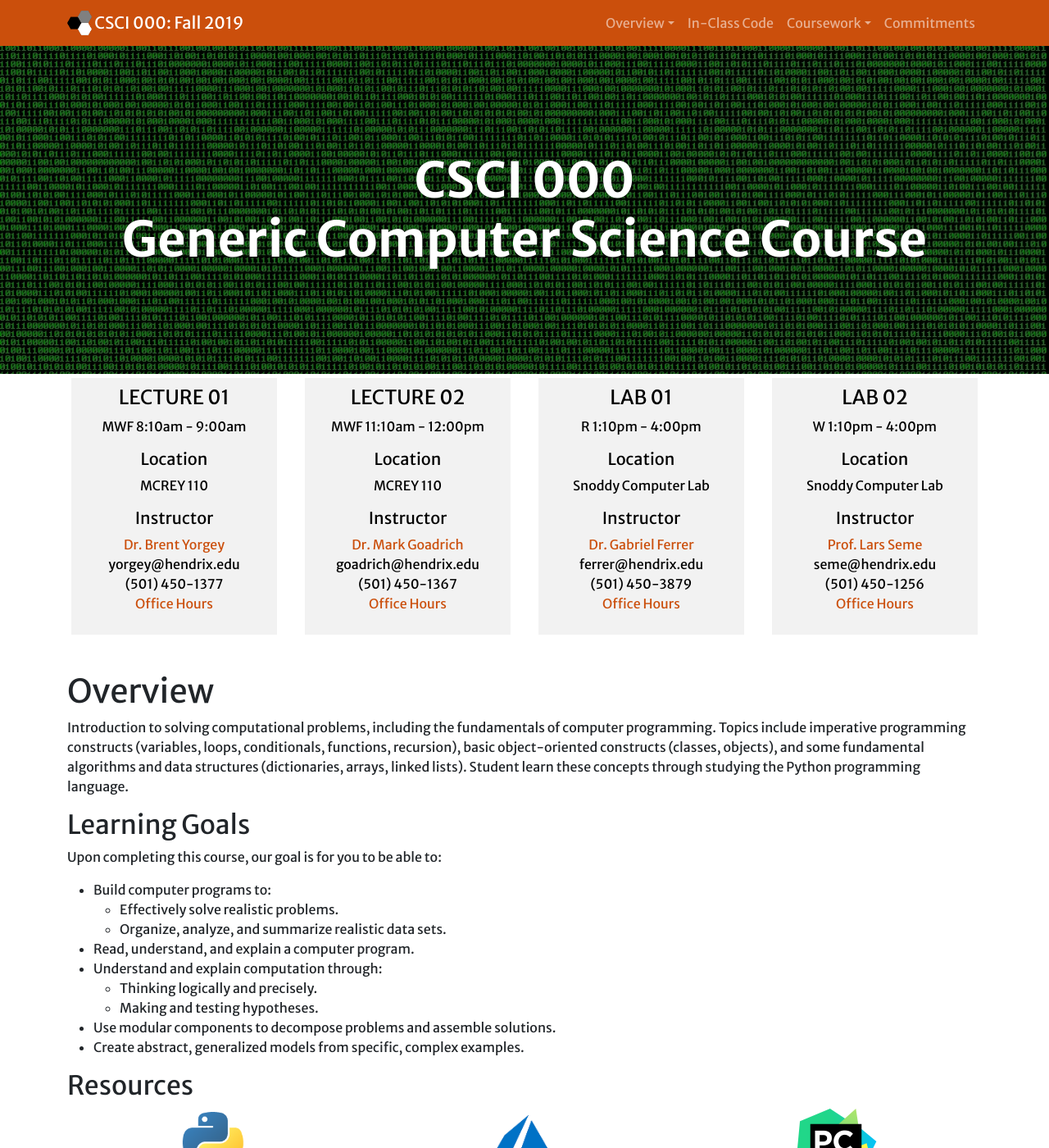
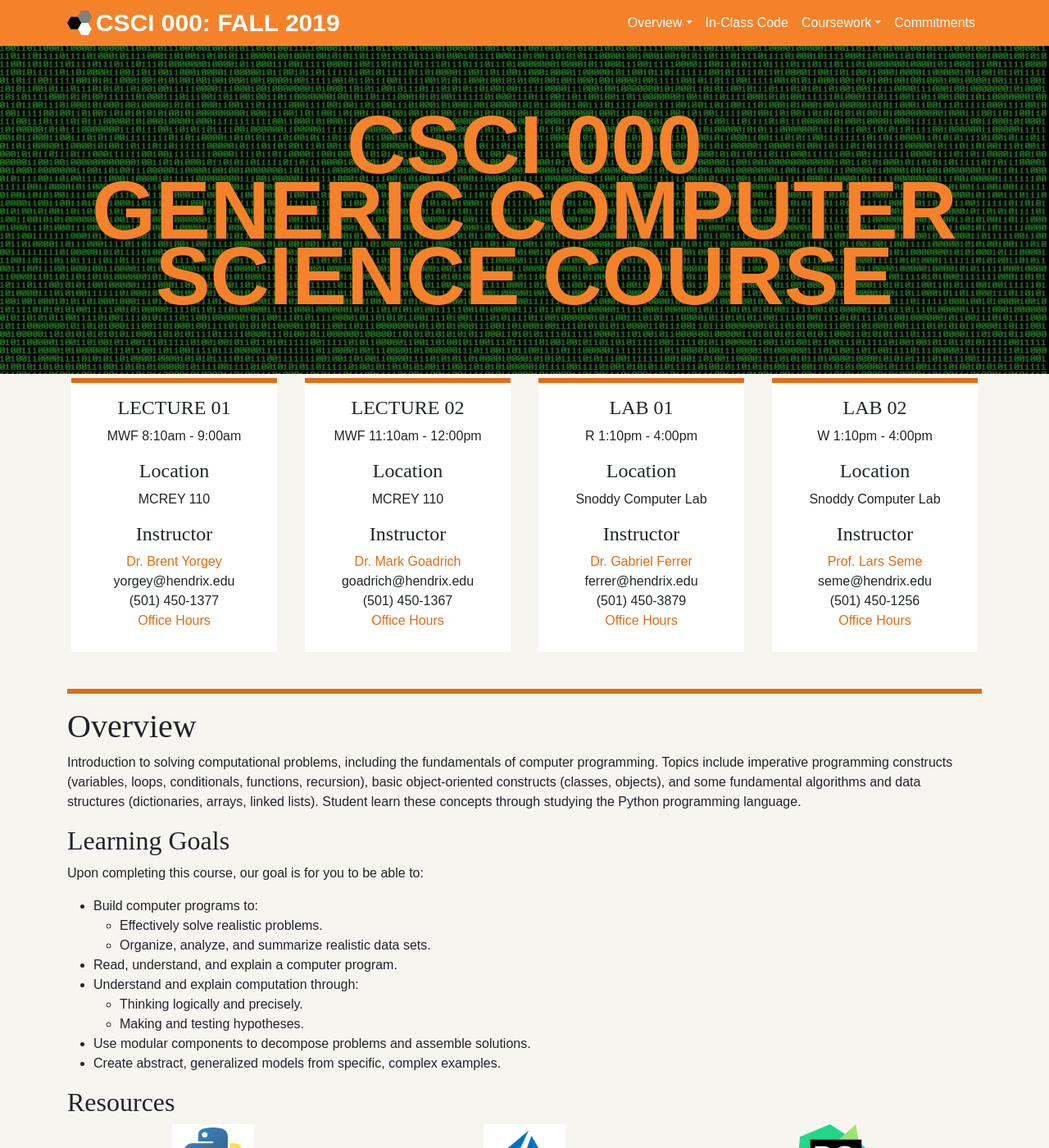
Before and after one commit to Hendrix-CS/csci000, a Jekyll site: the page built from index.md, in a window 1280 px wide and 1400 px high. Shown: the whole window at 82% size. Built offline with Jekyll 4.4.1, drawn with Linux system fonts in a browser that asks for light colours; nearby versions of some CDN libraries; some web fonts are replaced.

Commit message:
First updates for new website style Via Hendrix

```diff
--- a/_includes/head.html
+++ b/_includes/head.html
@@ -12,6 +12,7 @@
   <!-- Bootstrap core CSS -->
   <link rel="stylesheet" href="https://cdnjs.cloudflare.com/ajax/libs/font-awesome/6.5.2/css/font-awesome.min.css">
   <link rel="stylesheet" href="https://cdn.jsdelivr.net/npm/bootstrap@5.3.2/dist/css/bootstrap.min.css" integrity="sha384-T3c6CoIi6uLrA9TneNEoa7RxnatzjcDSCmG1MXxSR1GAsXEV/Dwwykc2MPK8M2HN" crossorigin="anonymous">  <!-- Custom styles for this template -->
+  <link rel="stylesheet" href="https://use.typekit.net/owo2wuo.css">
   <link href="{{ site.baseurl }}/assets/css/main.css" rel="stylesheet">
 
 </head>
--- a/_layouts/course-multi.html
+++ b/_layouts/course-multi.html
@@ -8,11 +8,11 @@ layout: course
         <div class="instructor">
         <h4>{{ offer.name }}</h4>
         <p>{{ offer.time }}</p>
-        <h5>Location</h5>
+        <h4>Location</h4>
         <p>{{ offer.loc }}</p>
         {% for inst in site.instructors %}
         {% if offer.instructor == inst.id %}
-        <h5>Instructor</h5>
+        <h4>Instructor</h4>
         <p><a href="{{ inst.web}}">{{ inst.name}}</a><br>
         {{ inst.email }}<br>
         {{ inst.phone }}<br>
--- a/assets/css/main.css
+++ b/assets/css/main.css
@@ -8,8 +8,20 @@ html {
 }
 
 body {
-  font-family: "Merriweather Sans", -apple-system, BlinkMacSystemFont, "Segoe UI", Roboto, "Helvetica Neue", Arial, sans-serif, "Apple Color Emoji", "Segoe UI Emoji", "Segoe UI Symbol";
+  font-family: americane, sans-serif;
   padding-top: 54px;
+  background-color: var(--cream);
+}
+
+:is(h1, h2, h3, h4, h5, h6) {
+    font-family: "calluna", serif;
+font-weight: 400;
+font-style: normal;
+}
+
+h1 {
+  border-block-start: .375rem solid var(--orange-accessible);
+  padding-block-start: 1rem;
 }
 
 @media (min-width: 992px) {
@@ -24,6 +36,18 @@ body {
    --main-color:#cb4f0c;
    --dull-color:#ac3911;
    --light-bg:#f2f2f2;
+
+   --orange: #f5822a;
+  --orange-accessible: #df6d16;
+  --orange-dark: #b85001;
+  --rust: #cb4f0c;
+  --charcoal: #252524;
+  --gray: #8e8e8e;
+  --gray-50: #8e8e8e80;
+  --black: #000;
+  --white: #fff;
+  --cream: #f7f5f0;
+  --black-80: #000000cc;
 }
 
 
@@ -31,7 +55,7 @@ body {
 
 /* Modify the background color */
 .navbar-custom {
-    background-color: var(--main-color);
+    background-color: var(--orange);
 }
 
 /* Modify brand and text color */
@@ -40,15 +64,27 @@ body {
     color: white;
 }
 
+.navbar-custom .navbar-brand {
+  font-family: "pressio-compressed", sans-serif;
+  text-transform: uppercase;
+  font-size: 30px;
+  font-weight: 700;
+  line-height: .8;
+}
+
+.nav-link {
+  color: var(--white);
+}
+
 a {
-  color: var(--main-color);
+  color: var(--orange-accessible);
   text-decoration: none;
   background-color: transparent;
   -webkit-text-decoration-skip: objects;
 }
 
 a:hover {
-  color: var(--dull-color);
+  color: var(--orange);
   text-decoration: underline;
 }
 
@@ -71,32 +107,35 @@ img {
   align-items: center;
   background-image: url('../images/jumbo-background.jpg');
   background-size: cover;
-  color: #ffffff;
+  color: var(--white);
   min-height: 400px;
-  text-shadow: 0.25px 0.25px 0.25px #000000;
+  text-shadow: 0.25px 0.25px 0.25px var(--black);
 }
 
 .jumbotron h2 {
-  font-size: 60px;
+  font-family: "pressio-compressed", sans-serif;
+  text-transform: uppercase;
+  font-size: 100px;
   font-weight: 700;
+  line-height: .8;
   margin: 0;
-  color: #ffffff;
+  color: var(--orange);
 }
 
 .jumbotron h3 {
   margin: 0 0 20px;
-  color: #ffffff;
+  color: var(--white);
 }
 
 table{
     border-collapse: collapse;
     border-spacing: 0;
-    width: 95%;
+    width: 100%;
 }
 
 table th{
 	padding: 3px;
-  background-color: var(--light-bg);
+  background-color: var(--orange);
   /*  border:2px solid #000000; */
 }
 
@@ -106,16 +145,17 @@ table td{
 }
 
 /* https://www.w3schools.com/css/tryit.asp?filename=trycss_table_striped */
-tr:nth-child(even) {background-color: var(--light-bg);}
+tr:nth-child(even) {background-color: var(--white);}
 
 .instructor {
-	background-color: var(--light-bg);
+	background-color: var(--white);
 	margin: 5px;
 	padding: 10px;
 	text-align: center;
-  color: #000000;
+  color: var(black);
   text-shadow: none;
-
+  border-block-start: .375rem solid var(--orange-accessible);
+  padding-block-start: 1rem;
 }
 
 blockquote{
--- a/index.md
+++ b/index.md
@@ -42,8 +42,6 @@ Please **do not bring laptops to lecture**. This may seem strange in a computer
 
 Exceptions may be made on a case-by-case basis if you can prove to me that you really do benefit from using your laptop to take notes.
 
-<hr>
-
 # <a name="inclasscode">In-Class Code</a>
 
 When we write code together in class, it will be posted here!
@@ -54,7 +52,6 @@ When we write code together in class, it will be posted here!
 | W 4 Sep | More Math and Functions | [Box Math](https://boxmath-yorgey.notebooks.azure.com/j/notebooks/BoxMath.ipynb) |
 | F 6 Sep | Strings and Booleans | [Booleans](https://booleans-yorgey.notebooks.azure.com/j/notebooks/Strings%20and%20Booleans.ipynb)
 
-<hr>
 # Coursework
 
 Each student has **four late days** to spend throughout the semester as they wish.
```
